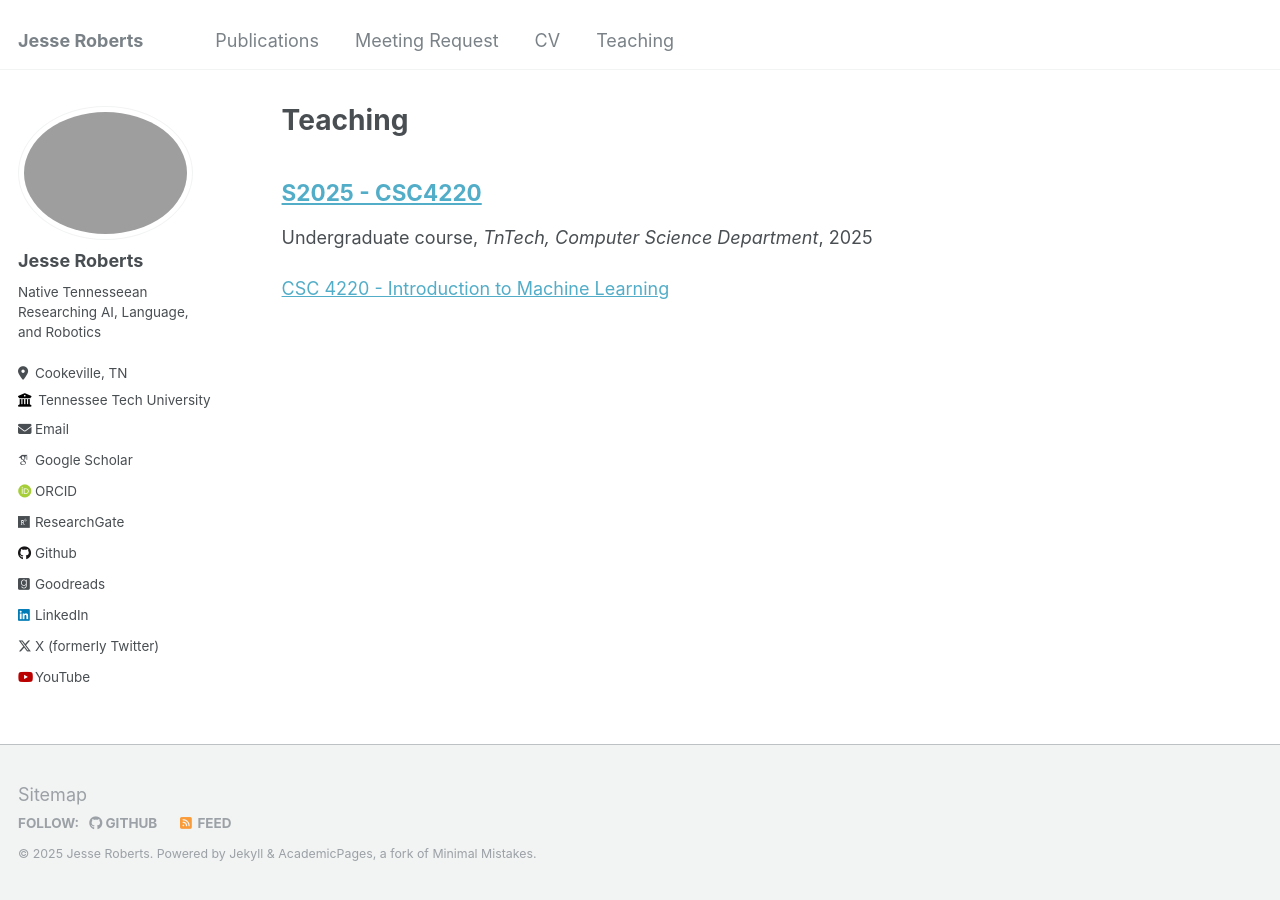
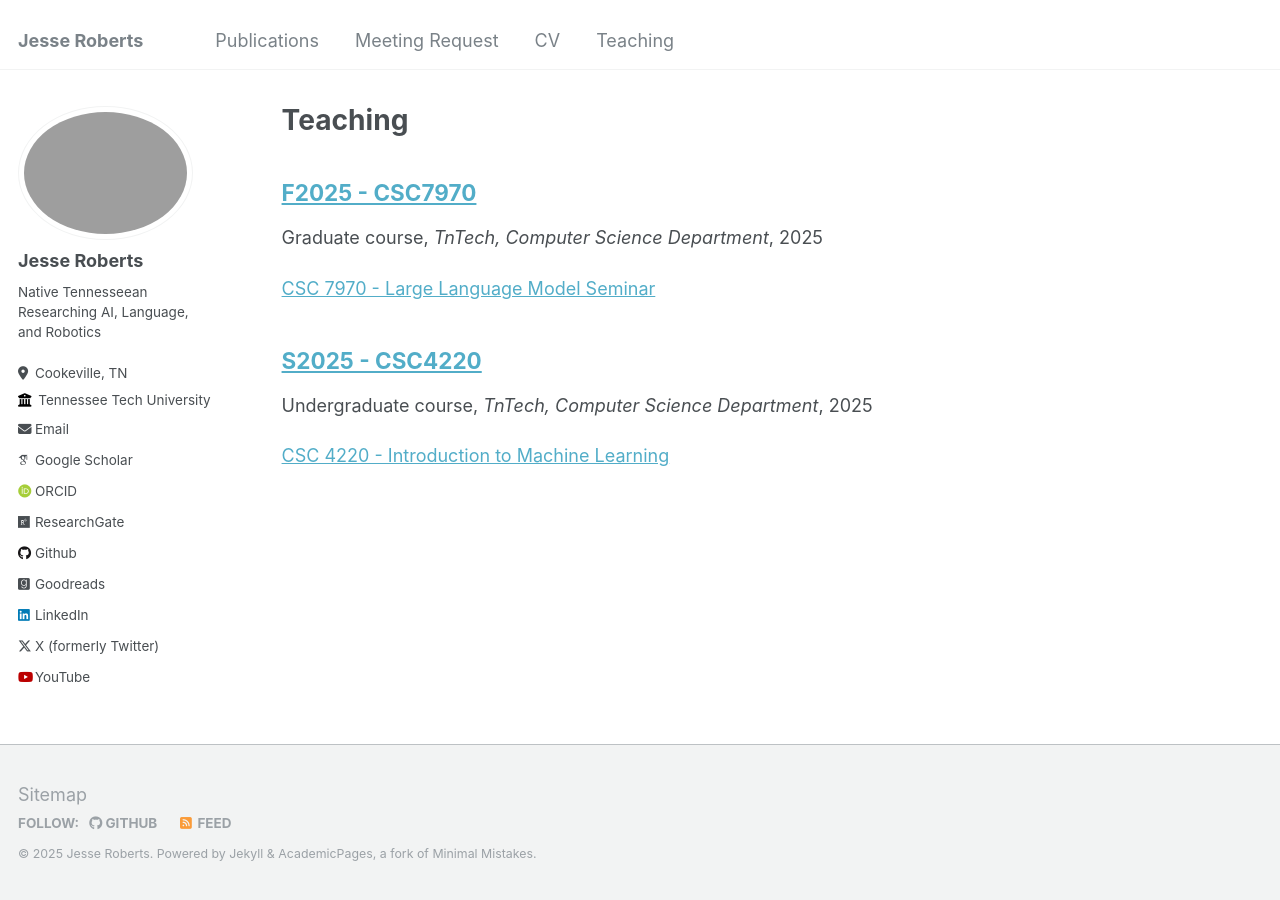
Before and after one commit to JesseTNRoberts/JesseTNRoberts.github.io, a Jekyll site: the page built from _pages/teaching.html, in a window 1280 px wide. Built offline with Jekyll 4.4.1, drawn with Linux system fonts in a browser that asks for light colours; some web fonts are replaced.

Commit message:
update teaching side

```diff
--- /dev/null
+++ b/_teaching/F2025-CSC7970.md
@@ -0,0 +1,11 @@
+---
+title: "F2025 - CSC7970"
+collection: teaching
+type: "Graduate course"
+permalink: /teaching/F2025-CSC7970
+venue: "TnTech, Computer Science Department"
+date: 2025-08-01
+location: "Cookeville, TN"
+---
+
+[CSC 7970 - Large Language Model Seminar](https://www.jessetnroberts.com/F25-CSC7970)
```
Also changed, not shown: _pages/about.md (+1 -0 lines), 2 other files.
